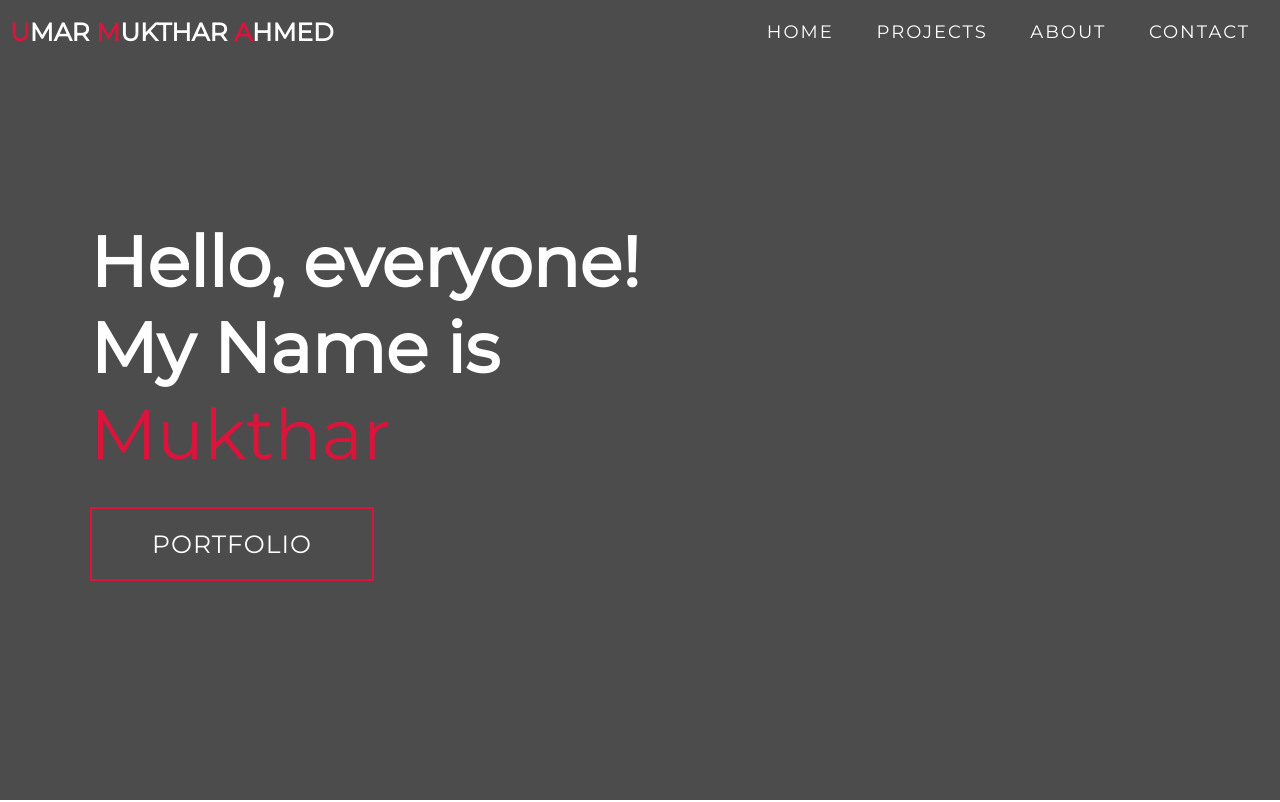
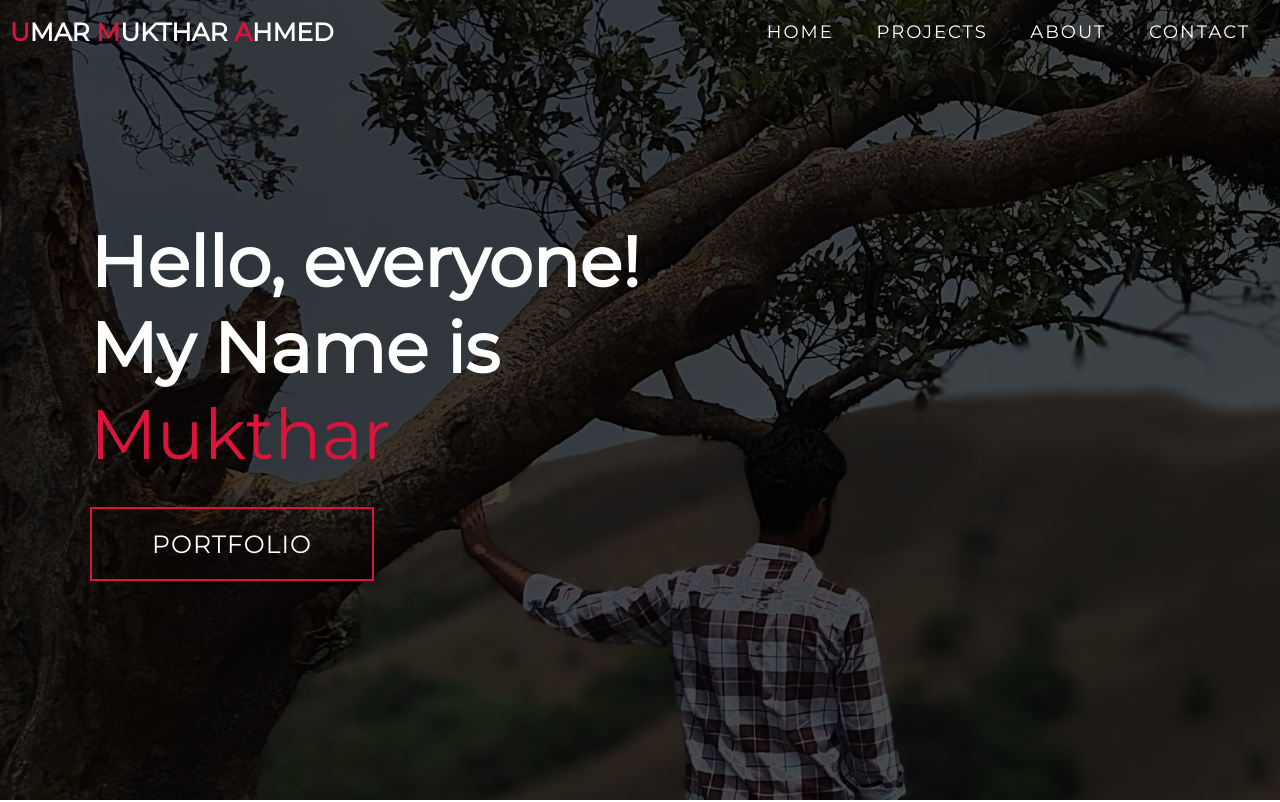
Before and after one commit to Umar-Mukthar-Ahmed/portfolio, a plain HTML site: page index.html in a window 1280 px wide. Shown: the top 802 px of the page. Drawn offline with Linux system fonts and the light colour scheme; the site is published under a folder, as on GitHub Pages, so addresses that start at the root find nothing.

Commit message:
Update style.css

```diff
--- a/style.css
+++ b/style.css
@@ -200,7 +200,7 @@ p {
 
 /* Hero Section */
 #hero {
-	background-image: url(/img/bg2.jpg);
+	background-image: url(./img/bg2.jpg);
 	background-size: cover;
 	/*background-position: top-center;*/
 	position: relative;
```
